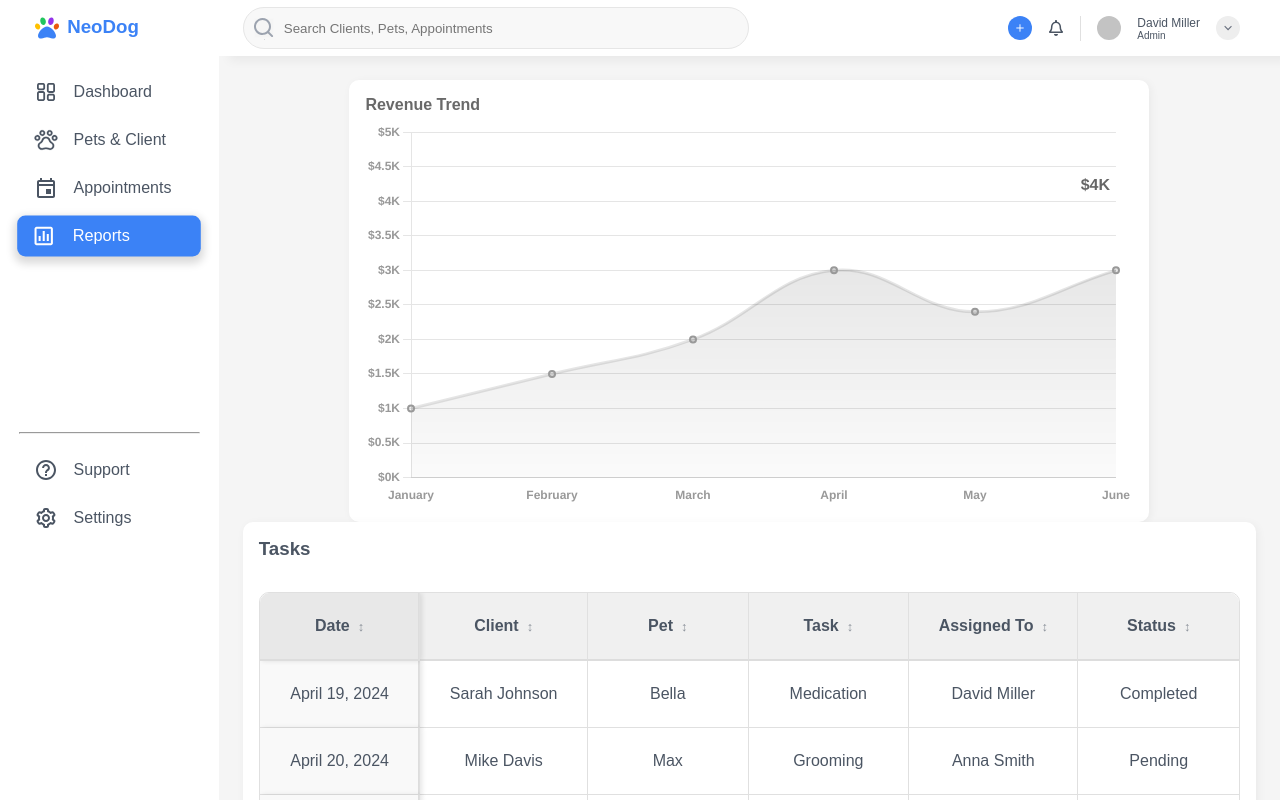
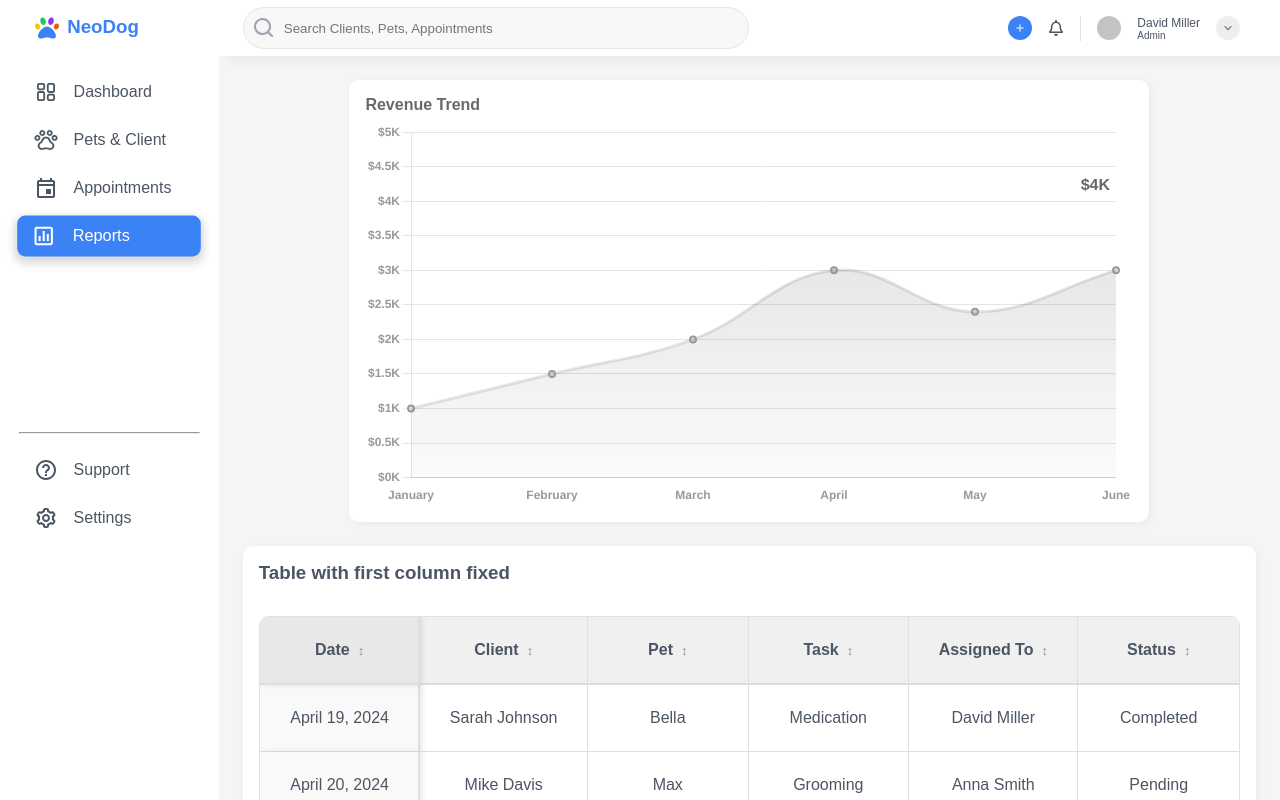
Before and after one commit to KennethicEnergy/neodog, a Next.js app: page /reports in a window 1280 px wide. Built offline with nearby package versions, Linux system fonts and the light colour scheme.

Commit message:
flexed display

```diff
--- a/src/app/(pages)/reports/page.module.scss
+++ b/src/app/(pages)/reports/page.module.scss
@@ -1,3 +1,10 @@
+.reports {
+  display: flex;
+  flex-direction: column;
+  gap: 1.5rem;
+}
+
+
 .gridRow {
   display: grid;
   grid-template-columns: repeat(auto-fit, minmax(150px, 1fr));
--- a/src/app/(pages)/reports/page.tsx
+++ b/src/app/(pages)/reports/page.tsx
@@ -6,26 +6,39 @@ import styles from './page.module.scss';
 
 const ReportsPage = () => {
   return (
-    <>
+    <div className={styles.reports}>
       <div>
         <RevenueChart />
       </div>
       <div className={styles.gridRow}>
-        <Table title="Tasks" data={SAMPLE_TABLE_DATA} fixedColumns={[0]} />
+        <Table title="Table with first column fixed" data={SAMPLE_TABLE_DATA} fixedColumns={[0]} />
       </div>
 
       <div className={styles.gridRow}>
-        <Table title="Tasks" data={SAMPLE_TABLE_DATA} fixedColumns={[5]} enableSorting={false} />
+        <Table
+          title="Table with sorting and last column fixed"
+          data={SAMPLE_TABLE_DATA}
+          fixedColumns={[5]}
+          enableSorting={true}
+        />
       </div>
 
       <div className={styles.gridRow}>
-        <Table title="Tasks" data={SAMPLE_TABLE_DATA} fixedColumns={[0, 5]} />
+        <Table
+          title="Table with first and last column fixed"
+          data={SAMPLE_TABLE_DATA}
+          fixedColumns={[0, 5]}
+        />
       </div>
 
       <div className={styles.gridRow}>
-        <Table title="Tasks" data={SAMPLE_TABLE_DATA} fixedRows={[0, 2]} />
+        <Table
+          title="Table with first and third row fixed"
+          data={SAMPLE_TABLE_DATA}
+          fixedRows={[0, 2]}
+        />
       </div>
-    </>
+    </div>
   );
 };
 
```
